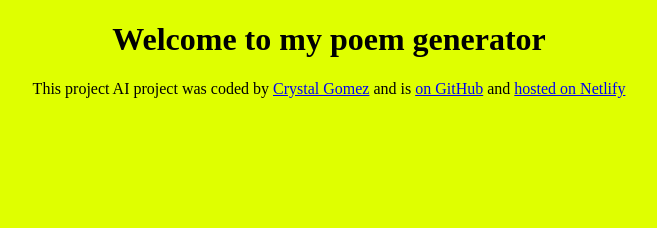
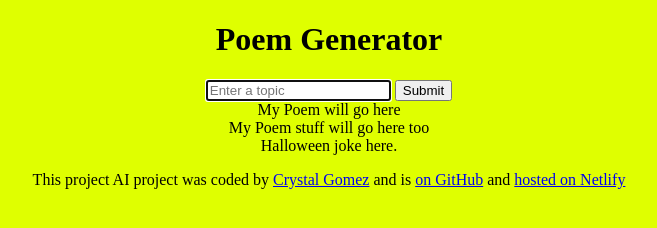
Before and after one commit to Glitch540/AIProject, a plain HTML site: page index.html in a window 1280 px wide. Shown: the whole page, without its empty margins (311-968 px from the left). Drawn offline with Linux system fonts and the light colour scheme.

Commit message:
Update index.html
html update

```diff
--- a/index.html
+++ b/index.html
@@ -8,7 +8,52 @@
   </head>
 
   <body>
-    <h1>Welcome to my poem generator</h1>
+    <h1>Poem Generator</h1>
+
+
+  <main>
+    <form>
+      <input
+      type="text"
+      placeholder="Enter a topic"
+      autofocus
+      required
+      autocomplete="off"
+       />
+       <input type="submit" />
+       </form>
+
+       <div>
+        My Poem will go here
+
+        <br />
+        My Poem stuff will go here too
+        <br />
+        Halloween joke here.
+
+
+
+
+       </div>
+
+
+
+
+
+
+
+  </main>
+
+
+
+
+
+
+
+
+
+
+
     <footer>
         <p>
           This project AI project was coded by
```
